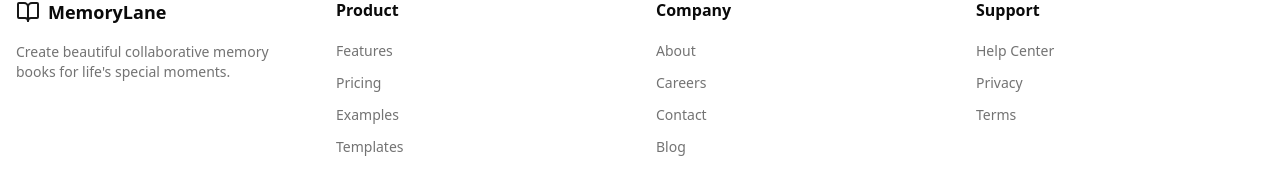
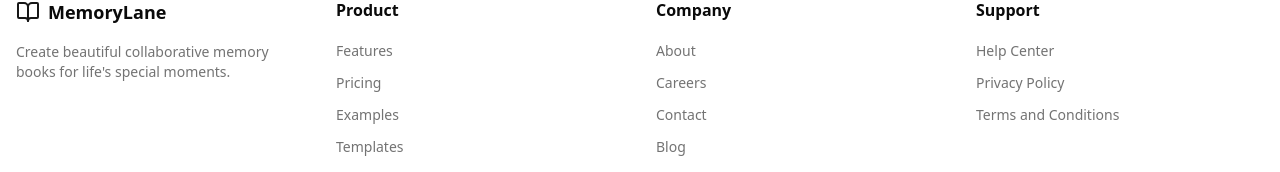
Before and after one commit to ppratik07/moments, a Next.js app in the folder moments/: page / in a window 1280 px wide. Shown: the part 4030-4202 px from the top of the page. Built offline with nearby package versions, Linux system fonts and the light colour scheme; no server answers.

Commit message:
feat: update footer links to point to Privacy Policy and Terms and Conditions pages

```diff
--- a/moments/components/landing/Footer.tsx
+++ b/moments/components/landing/Footer.tsx
@@ -43,8 +43,8 @@ export const Footer: React.FC = () => {
                         <h3 className="font-semibold mb-4">Support</h3>
                         <ul className="space-y-2">
                             <li><a href="#" className="text-sm text-muted-foreground hover:text-primary">Help Center</a></li>
-                            <li><a href="#" className="text-sm text-muted-foreground hover:text-primary">Privacy</a></li>
-                            <li><a href="#" className="text-sm text-muted-foreground hover:text-primary">Terms</a></li>
+                            <li><a href="/privacy-policy" className="text-sm text-muted-foreground hover:text-primary">Privacy Policy</a></li>
+                            <li><a href="/terms-and-conditions" className="text-sm text-muted-foreground hover:text-primary">Terms and Conditions</a></li>
                         </ul>
                     </div>
                 </div>
```
